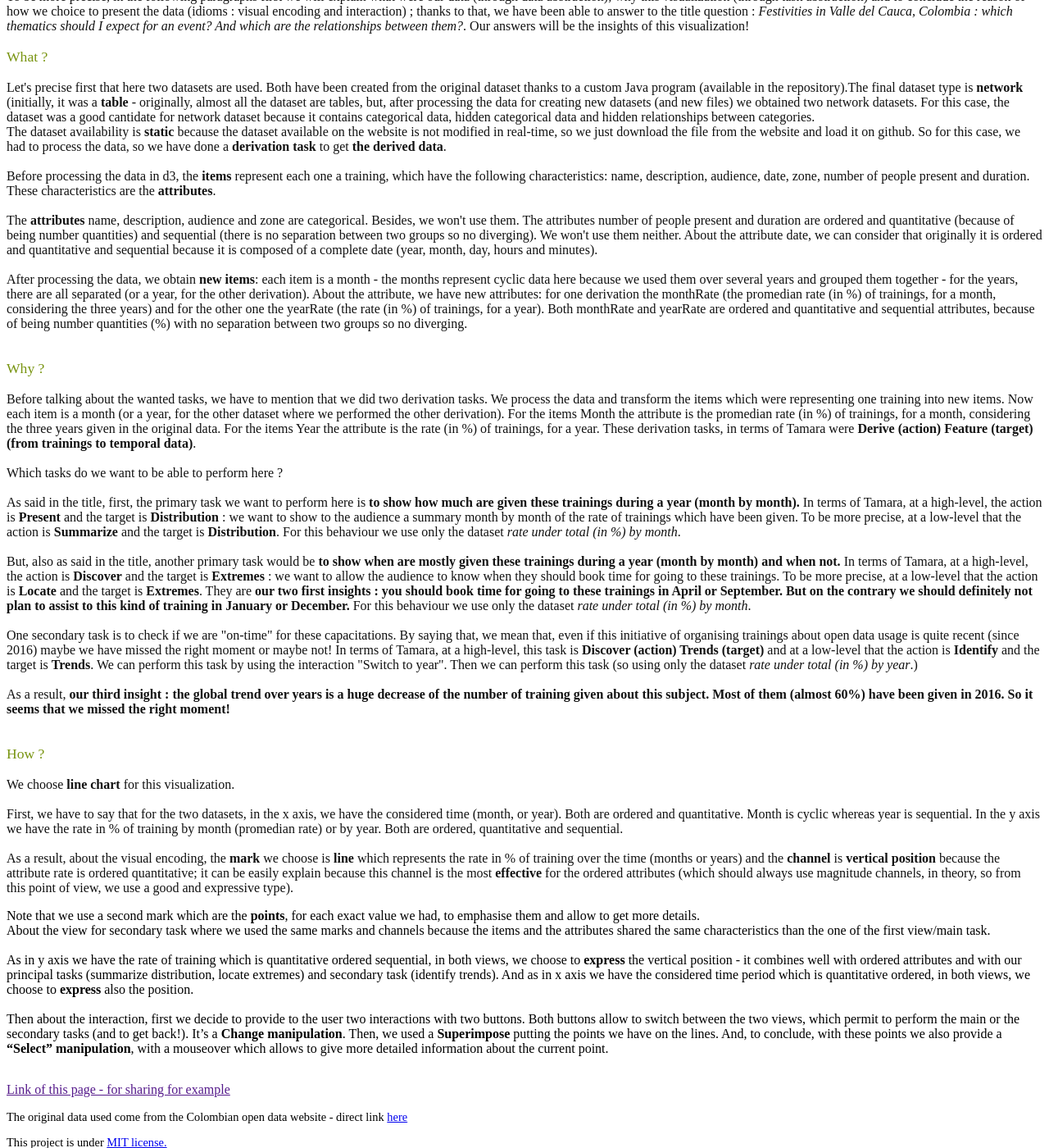
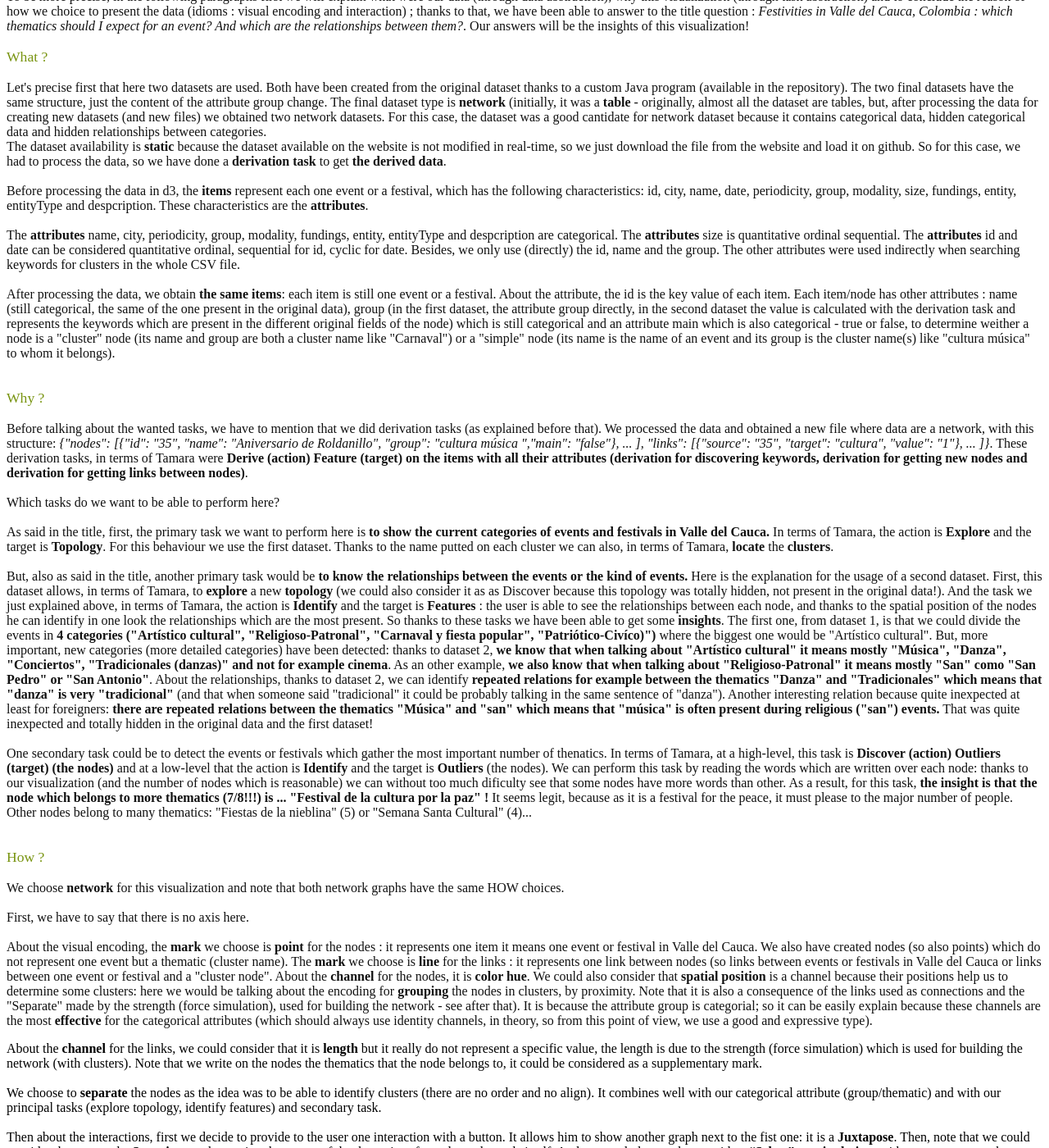
Before and after one commit to pierreraimbaud/TemasFiestasValleCauca, a Jekyll site: the page built from README.md, in a window 1280 px wide and 1400 px high, scrolled down 400 px. Shown: the whole window at 82% size. Built offline with Jekyll 4.4.1, drawn with Linux system fonts in a browser that asks for light colours; our own code applies the rules of GitHub Pages for plain Markdown files; some of the changed text lies outside the part shown.

Commit message:
Complete explanations for the network viz

```diff
--- a/_layouts/default.html
+++ b/_layouts/default.html
@@ -63,44 +63,40 @@
               </p>
               <p style="color:#789410;font-size:110%">What ?</p>
               <p style="color:#111111;">
-                Let's precise first that here two datasets are used. Both have been created from the original dataset thanks to a custom Java program (available in the repository).The final dataset type is <b>network</b> (initially, it was a <b>table</b> - originally, almost all the dataset are tables, but, after processing the data for creating new datasets (and new files) we obtained two network datasets. For this case, the dataset was a good cantidate for network dataset because it contains categorical data,  hidden categorical data and hidden relationships between categories.</br>The dataset availability is <b>static</b> because the dataset available on the website is not modified in real-time, so we just download the file from the website and load it on github. So for this case, we had to process the data, so we have done a <b>derivation task</b> to get <b>the derived data</b>.<br/><br/>
+                Let's precise first that here two datasets are used. Both have been created from the original dataset thanks to a custom Java program (available in the repository). The two final datasets have the same structure, just the content of the attribute group change. The final dataset type is <b>network</b> (initially, it was a <b>table</b> - originally, almost all the dataset are tables, but, after processing the data for creating new datasets (and new files) we obtained two network datasets. For this case, the dataset was a good cantidate for network dataset because it contains categorical data,  hidden categorical data and hidden relationships between categories.</br>The dataset availability is <b>static</b> because the dataset available on the website is not modified in real-time, so we just download the file from the website and load it on github. So for this case, we had to process the data, so we have done a <b>derivation task</b> to get <b>the derived data</b>.<br/><br/>
 
-                Before processing the data in d3, the <b>items</b> represent each one a training, which have the following characteristics: name, description, audience, date, zone, number of people present and duration. These characteristics are the <b>attributes</b>.<br/><br/>
+                Before processing the data in d3, the <b>items</b> represent each one event or a festival, which has the following characteristics: id, city, name, date, periodicity, group, modality, size, fundings, entity, entityType and despcription. These characteristics are the <b>attributes</b>.<br/><br/>
 
-                The <b>attributes</b> name, description, audience and zone are categorical. Besides, we won't use them. The attributes number of people present and duration are ordered and quantitative (because of being number quantities) and sequential (there is no separation between two groups so no diverging). We won't use them neither. About the attribute date, we can consider that originally it is ordered and quantitative and sequential because it is composed of a complete date (year, month, day, hours and minutes).<br/><br/>
+                The <b>attributes</b> name, city, periodicity, group, modality, fundings, entity, entityType and despcription are categorical. The <b>attributes</b> size is quantitative ordinal sequential. The <b>attributes</b> id and date can be considered quantitative ordinal, sequential for id, cyclic for date. Besides, we only use (directly) the id, name and the group. The other attributes were used indirectly when searching keywords for clusters in the whole CSV file.<br/><br/>
 
-                After processing the data, we obtain <b>new items</b>: each item is a month - the months represent cyclic data here because we used them over several years and grouped them together - for the years, there are all separated (or a year, for the other derivation). About the attribute, we have new attributes: for one derivation the monthRate (the promedian rate (in %) of trainings, for a month, considering the three years) and for the other one the yearRate (the rate (in %) of trainings, for a year). Both monthRate and yearRate are ordered and quantitative and sequential attributes, because of being number quantities (%) with no separation between two groups so no diverging.<br/><br/>
+                After processing the data, we obtain <b>the same items</b>: each item is still one event or a festival. About the attribute, the id is the key value of each item. Each item/node has other attributes : name (still categorical, the same of the one present in the original data), group (in the first dataset, the attribute group directly, in the second dataset the value is calculated with the derivation task and represents the keywords which are present in the different original fields of the node) which is still categorical and an attribute main which is also categorical - true or false, to determine weither a node is a "cluster" node (its name and group are both a cluster name like "Carnaval") or a "simple" node (its name is the name of an event and its group is the cluster name(s) like "cultura música" to whom it belongs).<br/><br/>
             </p>
             <p style="color:#789410;font-size:110%">Why ?</p>
             <p style="color:#111111;">
-              Before talking about the wanted tasks, we have to mention that we did two derivation tasks. We process the data and transform the items which were representing one training into new items. Now each item is a month (or a year, for the other dataset where we performed the other derivation). For the items Month the attribute is the promedian rate (in %) of trainings, for a month, considering the three years given in the original data. For the items Year the attribute is the rate (in %) of trainings, for a year. These derivation tasks, in terms of Tamara were <b>Derive (action) Feature (target) (from trainings to temporal data)</b>.<br/><br/>
+              Before talking about the wanted tasks, we have to mention that we did derivation tasks (as explained before that). We processed the data and obtained a new file where data are a network, with this structure: <i>{"nodes": [{"id": "35", "name": "Aniversario de Roldanillo", "group": "cultura música ","main": "false"}, ... ], "links": [{"source": "35", "target": "cultura", "value": "1"}, ... ]}</i>. These derivation tasks, in terms of Tamara were <b>Derive (action) Feature (target) on the items with all their attributes (derivation for discovering keywords, derivation for getting new nodes and derivation for getting links between nodes)</b>.<br/><br/>
 
-              Which tasks do we want to be able to perform here ? <br/><br/>
+              Which tasks do we want to be able to perform here?<br/><br/>
 
-              As said in the title, first, the primary task we want to perform here is <b>to show how much are given these trainings during a year (month by month).</b>
-              In terms of Tamara, at a high-level, the action is <b>Present</b> and the target is <b>Distribution</b> : we want to show to the audience a summary month by month of the rate of trainings which have been given. To be more precise, at a low-level that the action is <b>Summarize</b> and the target is <b>Distribution</b>. For this behaviour we use only the dataset <i>rate under total (in %) by month</i>.
+              As said in the title, first, the primary task we want to perform here is <b>to show the current categories of events and festivals in Valle del Cauca.</b>
+              In terms of Tamara, the action is <b>Explore</b> and the target is <b>Topology</b>. For this behaviour we use the first dataset. Thanks to the name putted on each cluster we can also, in terms of Tamara, <b>locate</b> the <b>clusters</b>.
               <br/><br/>
-              But, also as said in the title, another primary task would be <b>to show when are mostly given these trainings during a year (month by month) and when not.</b>
-              In terms of Tamara, at a high-level, the action is <b>Discover</b> and the target is <b>Extremes</b> : we want to allow the audience to know when they should book time for going to these trainings. To be more precise, at a low-level that the action is <b>Locate</b> and the target is <b>Extremes</b>.
-              They are <b>our two first insights : you should book time for going to these trainings in April or September. But on the contrary we should definitely not plan to assist to this kind of training in January or December.</b> For this behaviour we use only the dataset <i>rate under total (in %) by month</i>.
+              But, also as said in the title, another primary task would be <b>to know the relationships between the events or the kind of events.</b> Here is the explanation for the usage of a second dataset. First, this dataset allows, in terms of Tamara, to <b>explore</b> a new <b>topology</b> (we could also consider it as as Discover because this topology was totally hidden, not present in the original data!). And the task we just explained above, in terms of Tamara, the action is <b>Identify</b> and the target is <b>Features</b> : the user is able to see the relationships between each node, and thanks to the spatial position of the nodes he can identify in one look the relationships which are the most present.
+              So thanks to these tasks we have been able to get some <b>insights</b>. The first one, from dataset 1, is that we could divide the events in <b>4 categories ("Artístico cultural", "Religioso-Patronal", "Carnaval y fiesta popular", "Patriótico-Civíco)")</b> where the biggest one would be "Artístico cultural". But, more important, new categories (more detailed categories) have been detected: thanks to dataset 2, <b>we know that when talking about "Artístico cultural" it means mostly "Música", "Danza", "Conciertos", "Tradicionales (danzas)" and not for example cinema</b>. As an other example, <b>we also know that when talking about "Religioso-Patronal" it means mostly "San" como "San Pedro" or "San Antonio"</b>. About the relationships, thanks to dataset 2, we can identify <b>repeated relations for example between the thematics "Danza" and "Tradicionales" which means that "danza" is very "tradicional"</b> (and that when someone said "tradicional" it could be probably talking in the same sentence of "danza"). Another interesting relation because quite inexpected at least for foreigners: <b>there are repeated relations between the thematics "Música" and "san" which means that "música" is often present during religious ("san") events.</b> That was quite inexpected and totally hidden in the original data and the first dataset!
               <br/><br/>
 
-              One secondary task is to check if we are "on-time" for these capacitations. By saying that, we mean that, even if this initiative of organising trainings about open data usage is quite recent (since 2016) maybe we have missed the right moment or maybe not! In terms of Tamara, at a high-level, this task is <b>Discover (action) Trends (target)</b> and at a low-level that the action is <b>Identify</b> and the target is <b>Trends</b>. We can perform this task by using the interaction "Switch to year". Then we can perform this task (so using only the dataset <i>rate under total (in %) by year</i>.)
-              <br/><br/>
-              As a result, <b>our third insight : the global trend over years is a huge decrease of the number of training given about this subject. Most of them (almost 60%) have been given in 2016. So it seems that we missed the right moment!</b>
+              One secondary task could be to detect the events or festivals which gather the most important number of thenatics. In terms of Tamara, at a high-level, this task is <b>Discover (action) Outliers (target) (the nodes)</b> and at a low-level that the action is <b>Identify</b> and the target is <b>Outliers</b> (the nodes). We can perform this task by reading the words which are written over each node: thanks to our visualization (and the number of nodes which is reasonable) we can without too much dificulty see that some nodes have more words than other. As a result, for this task, <b>the insight is that the node which belongs to more thematics (7/8!!!) is ... "Festival de la cultura por la paz" !</b> It seems legit, because as it is a festival for the peace, it must please to the major number of people. Other nodes belong to many thematics: "Fiestas de la nieblina" (5) or "Semana Santa Cultural" (4)...
               <br/><br/>
             </p>
             <p style="color:#789410;font-size:110%">How ?</p>
             <p style="color:#111111;">
-              We choose <b>line chart</b> for this visualization.<br/><br/>
-              First, we have to say that for the two datasets, in the x axis, we have the considered time (month, or year). Both are ordered and quantitative. Month is cyclic whereas year is sequential. In the y axis we have the rate in % of training by month (promedian rate) or by year. Both are ordered, quantitative and sequential.<br/><br/>
-              As a result, about the visual encoding, the <b>mark</b> we choose is <b>line</b> which represents the rate in % of training over the time (months or years) and the <b>channel</b> is <b>vertical position</b> because the attribute rate is ordered quantitative; it can be easily explain because this channel is the most <b>effective</b> for the ordered attributes (which should always use magnitude channels, in theory, so from this point of view, we use a good and expressive type).</p>
-              Note that we use a second mark which are the <b>points</b>, for each exact value we had, to emphasise them and allow to get more details.
-              <br/>About the view for secondary task where we used the same marks and channels because the items and the attributes shared the same characteristics than the one of the first view/main task.
+              We choose <b>network</b> for this visualization and note that both network graphs have the same HOW choices.<br/><br/>
+              First, we have to say that there is no axis here.<br/><br/>
+              About the visual encoding, the <b>mark</b> we choose is <b>point</b> for the nodes : it represents one item it means one event or festival in Valle del Cauca. We also have created nodes (so also points) which do not represent one event but a thematic (cluster name). The <b>mark</b> we choose is <b>line</b> for the links : it represents one link between nodes (so links between events or festivals in Valle del Cauca or links between one event or festival and a "cluster node". About the <b>channel</b> for the nodes, it is <b>color hue</b>. We could also consider that <b>spatial position</b> is a channel because their positions help us to determine some clusters: here we would be talking about the encoding for <b>grouping</b> the nodes in clusters, by proximity. Note that it is also a consequence of the links used as connections and the "Separate" made by the strength (force simulation), used for building the network - see after that). It is because the attribute group is categorial; so it can be easily explain because these channels are the most <b>effective</b> for the categorical attributes (which should always use identity channels, in theory, so from this point of view, we use a good and expressive type).</p> About the <b>channel</b> for the links, we could consider that it is <b>length</b> but it really do not represent a specific value, the length is due to the strength (force simulation) which is used for building the network (with clusters).
+              Note that we write on the nodes the thematics that the node belongs to, it could be considered as a supplementary mark.
               </br></br>
-              As in y axis we have the rate of training which is quantitative ordered sequential, in both views, we choose to <b>express</b> the vertical position - it combines well with ordered attributes and with our principal tasks (summarize distribution, locate extremes) and secondary task (identify trends). And as in x axis we have the considered time period which is quantitative ordered, in both views, we choose to <b>express</b> also the position.
+              We choose to <b>separate</b> the nodes as the idea was to be able to identify clusters (there are no order and no align). It combines well with our categorical attribute (group/thematic) and with our principal tasks (explore topology, identify features) and secondary task.
               <br/><br/>
-              Then about the interaction, first we decide to provide to the user two interactions with two buttons. Both buttons allow to switch between the two views, which permit to perform the main or the secondary tasks (and to get back!). It’s a <b>Change manipulation</b>. Then, we used a <b>Superimpose</b> putting the points we have on the lines. And, to conclude, with these points we also provide a <b>“Select” manipulation</b>, with a mouseover which allows to give more detailed information about the current point.</p>
+              Then about the interactions, first we decide to provide to the user one interaction with a button. It allows him to show another graph next to the fist one: it is a <b>Juxtapose</b>. Then, note that we could consider that we used a <b>Superimpose</b> by putting the names of the thematics of a node on the node itself. And, to conclude, we also provide a <b>“Select” manipulation</b>, with a mouseover on the nodes, which allows to get the name of the current event/festival (the node) - note that you can also grab the nodes and move it (it could be consider as <b>“Select”/"Change" manipulation</b>) - the graph just rebuilds itself with the usage of forces.</p>
             </p>
       </div>
     </div>
@@ -119,6 +115,7 @@
         d3.json("https://raw.githubusercontent.com/pierreraimbaud/TemasFiestasValleCauca/master/data/data2.json").then(function(data) {
           dat = data;
           d3.select("#txtSvgcontainer2").style("visibility", "visible")
+          d3.select("#showDetButton").attr("disabled", true)
           console.log(dat);
           //Create graph
           createGraph(45, false, 730,1000);
```
